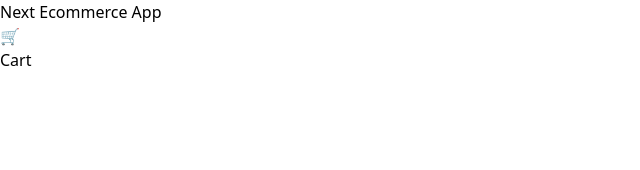
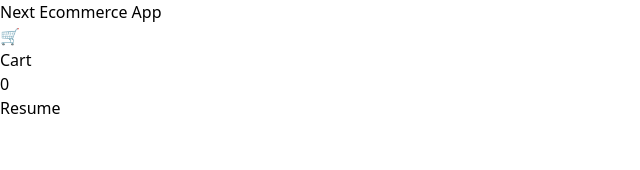
Before and after one commit to cardenasj97/next-ecommerce-1, a Next.js app: page /cart in a window 1280 px wide. Shown: the top 170 px of the page, without its empty margins (0-640 px from the left). Built offline with nearby package versions, Linux system fonts and the light colour scheme.

Commit message:
create reusable components to improve code readability/maintenance

```diff
--- /dev/null
+++ b/src/app/cart/components/Products/Product/index.tsx
@@ -0,0 +1,21 @@
+import { ProductProps } from "@/app/home/types";
+import Image from "next/image";
+import React from "react";
+
+const Product = ({ image, name, price }: ProductProps) => {
+  return (
+    <div className="gap-6 bg-white p-5 rounded-lg flex flex-row border border-solid">
+      <div className="flex justify-center">
+        <Image src={image} alt={name} width={80} height={80} />
+      </div>
+      <div className="flex flex-1 flex-col justify-between">
+        <div>
+          <div className="font-bold text-xl">${price}</div>
+          <div>{name}</div>
+        </div>
+      </div>
+    </div>
+  );
+};
+
+export default Product;
--- /dev/null
+++ b/src/app/cart/components/Products/index.tsx
@@ -0,0 +1,23 @@
+import { getCartData } from "@/app/components/Cart/utils";
+import React from "react";
+import Product from "./Product";
+
+const Products = () => {
+  const { cartItems } = getCartData();
+
+  return (
+    <div className="basis-2/3">
+      <h2 className="font-bold text-2xl mb-2">Cart</h2>
+      <div>
+        <div className="flex gap-6 flex-col">
+          {cartItems.length &&
+            cartItems.map((item) => {
+              return <Product key={item.id} {...item} />;
+            })}
+        </div>
+      </div>
+    </div>
+  );
+};
+
+export default Products;
--- /dev/null
+++ b/src/app/cart/components/Resume/index.tsx
@@ -0,0 +1,11 @@
+import React from "react";
+
+const Resume = () => {
+  return (
+    <div className="flex-1 bg-white p-5 rounded-lg border border-solid">
+      <h2 className="font-bold text-2xl mb-2">Resume</h2>
+    </div>
+  );
+};
+
+export default Resume;
--- a/src/app/cart/page.tsx
+++ b/src/app/cart/page.tsx
@@ -1,7 +1,16 @@
+"use client";
+
 import React from "react";
+import Products from "./components/Products";
+import Resume from "./components/Resume";
 
 const Cart = () => {
-  return <div>Cart</div>;
+  return (
+    <div className="flex flex-col md:flex-row gap-6 flex-wrap">
+      <Products />
+      <Resume />
+    </div>
+  );
 };
 
 export default Cart;
--- a/src/app/components/Cart/types.ts
+++ b/src/app/components/Cart/types.ts
@@ -1,5 +1,5 @@
-import { ProductType } from "@/app/home/Product";
+import { ProductType } from "@/app/home/types";
 
-export type CartItem = ProductType & {
+export type CartItemType = ProductType & {
   quantity: number;
 };
--- a/src/app/components/Cart/utils/index.ts
+++ b/src/app/components/Cart/utils/index.ts
@@ -1,11 +1,11 @@
-import { CartItem } from "../types";
+import { CartItemType } from "../types";
 
 export const getCartData = () => {
   const cart = localStorage.getItem("cart");
-  const cartItems: CartItem[] = cart ? JSON.parse(cart) : [];
+  const cartItems: CartItemType[] = cart ? JSON.parse(cart) : [];
 
   const totalQuantity = cartItems.reduce(
-    (acc: number, curr: CartItem) => acc + curr.quantity,
+    (acc: number, curr: CartItemType) => acc + curr.quantity,
     0
   );
 
--- /dev/null
+++ b/src/app/home/types.ts
@@ -0,0 +1,9 @@
+export type ProductType = {
+  id: string;
+  name: string;
+  price: number;
+  description: string;
+  image: string;
+};
+
+export type ProductProps = ProductType;
```
Also changed, not shown: src/app/home/Product.tsx (+2 -10 lines).
